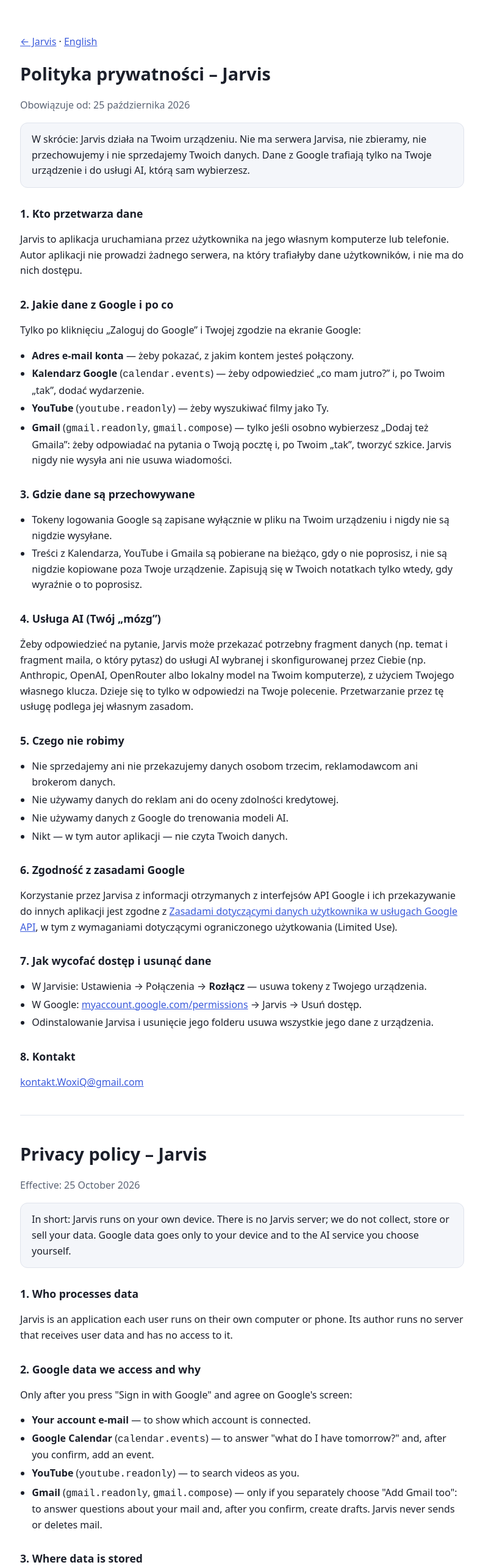
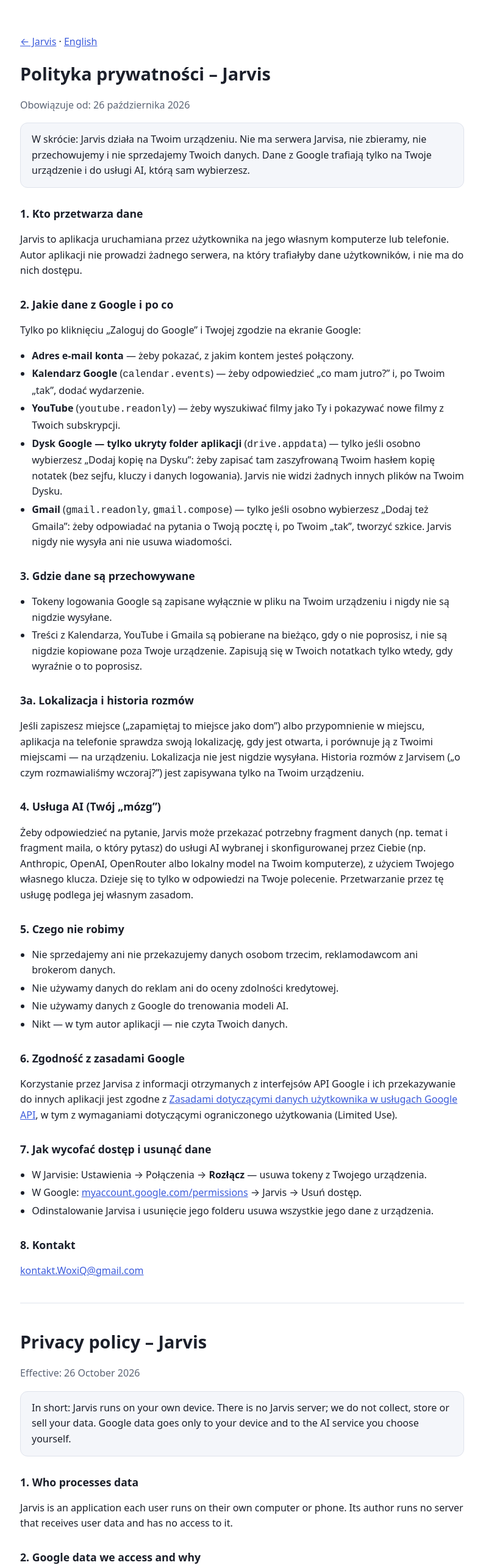
Before and after one commit to MrozMateusz/Jarvis, a plain HTML site: page privacy.html in a window 1280 px wide. Shown: the top 2566 px of the page at 61% size, without its empty margins (243-1035 px from the left). Drawn offline with Linux system fonts and the light colour scheme.

Commit message:
Add files via upload

```diff
--- a/privacy.html
+++ b/privacy.html
@@ -24,7 +24,7 @@
 <main>
   <p><a href="index.html">← Jarvis</a> · <a href="#en">English</a></p>
   <h1>Polityka prywatności – Jarvis</h1>
-  <p class="muted">Obowiązuje od: 25 października 2026</p>
+  <p class="muted">Obowiązuje od: 26 października 2026</p>
 
   <div class="card">W skrócie: Jarvis działa na Twoim urządzeniu. Nie ma serwera Jarvisa, nie zbieramy, nie przechowujemy
   i nie sprzedajemy Twoich danych. Dane z Google trafiają tylko na Twoje urządzenie i do usługi AI, którą sam wybierzesz.</div>
@@ -38,7 +38,9 @@
   <ul>
     <li><b>Adres e-mail konta</b> — żeby pokazać, z jakim kontem jesteś połączony.</li>
     <li><b>Kalendarz Google</b> (<code>calendar.events</code>) — żeby odpowiedzieć „co mam jutro?” i, po Twoim „tak”, dodać wydarzenie.</li>
-    <li><b>YouTube</b> (<code>youtube.readonly</code>) — żeby wyszukiwać filmy jako Ty.</li>
+    <li><b>YouTube</b> (<code>youtube.readonly</code>) — żeby wyszukiwać filmy jako Ty i pokazywać nowe filmy z Twoich subskrypcji.</li>
+    <li><b>Dysk Google — tylko ukryty folder aplikacji</b> (<code>drive.appdata</code>) — tylko jeśli osobno wybierzesz „Dodaj kopię na Dysku”:
+        żeby zapisać tam zaszyfrowaną Twoim hasłem kopię notatek (bez sejfu, kluczy i danych logowania). Jarvis nie widzi żadnych innych plików na Twoim Dysku.</li>
     <li><b>Gmail</b> (<code>gmail.readonly</code>, <code>gmail.compose</code>) — tylko jeśli osobno wybierzesz „Dodaj też Gmaila”:
         żeby odpowiadać na pytania o Twoją pocztę i, po Twoim „tak”, tworzyć szkice. Jarvis nigdy nie wysyła ani nie usuwa wiadomości.</li>
   </ul>
@@ -49,6 +51,11 @@
     <li>Treści z Kalendarza, YouTube i Gmaila są pobierane na bieżąco, gdy o nie poprosisz, i nie są nigdzie kopiowane
         poza Twoje urządzenie. Zapisują się w Twoich notatkach tylko wtedy, gdy wyraźnie o to poprosisz.</li>
   </ul>
+
+  <h2>3a. Lokalizacja i historia rozmów</h2>
+  <p>Jeśli zapiszesz miejsce („zapamiętaj to miejsce jako dom”) albo przypomnienie w miejscu, aplikacja na telefonie sprawdza
+     swoją lokalizację, gdy jest otwarta, i porównuje ją z Twoimi miejscami — na urządzeniu. Lokalizacja nie jest nigdzie wysyłana.
+     Historia rozmów z Jarvisem („o czym rozmawialiśmy wczoraj?”) jest zapisywana tylko na Twoim urządzeniu.</p>
 
   <h2>4. Usługa AI (Twój „mózg”)</h2>
   <p>Żeby odpowiedzieć na pytanie, Jarvis może przekazać potrzebny fragment danych (np. temat i fragment maila, o który
@@ -77,12 +84,12 @@
   </ul>
 
   <h2>8. Kontakt</h2>
-  <p><a href=""mailto:kontakt.WoxiQgmail.com"">kontakt.WoxiQ@gmail.com</a></p>
+  <p><a href="mailto:kontakt.WoxiQ@gmail.com">kontakt.WoxiQ@gmail.com</a></p>
 
   <hr>
   <section id="en" lang="en">
     <h1>Privacy policy – Jarvis</h1>
-    <p class="muted">Effective: 25 October 2026</p>
+    <p class="muted">Effective: 26 October 2026</p>
     <div class="card">In short: Jarvis runs on your own device. There is no Jarvis server; we do not collect, store or sell
     your data. Google data goes only to your device and to the AI service you choose yourself.</div>
 
@@ -95,7 +102,9 @@
     <ul>
       <li><b>Your account e-mail</b> — to show which account is connected.</li>
       <li><b>Google Calendar</b> (<code>calendar.events</code>) — to answer "what do I have tomorrow?" and, after you confirm, add an event.</li>
-      <li><b>YouTube</b> (<code>youtube.readonly</code>) — to search videos as you.</li>
+      <li><b>YouTube</b> (<code>youtube.readonly</code>) — to search videos as you and show new videos from your subscriptions.</li>
+      <li><b>Google Drive — the hidden app folder only</b> (<code>drive.appdata</code>) — only if you separately choose "Add Drive backup":
+          to store a copy of your notes encrypted with your password (no vault, keys or sign-in data). Jarvis can't see any other file on your Drive.</li>
       <li><b>Gmail</b> (<code>gmail.readonly</code>, <code>gmail.compose</code>) — only if you separately choose "Add Gmail too":
           to answer questions about your mail and, after you confirm, create drafts. Jarvis never sends or deletes mail.</li>
     </ul>
@@ -106,6 +115,10 @@
       <li>Calendar, YouTube and Gmail content is fetched when you ask for it and is not copied off your device. It is
           saved to your notes only when you explicitly ask.</li>
     </ul>
+
+    <h2>3a. Location and conversation history</h2>
+    <p>If you save a place or a place reminder, the phone app checks its location while it is open and compares it with your
+       places on the device. Your location is not sent anywhere. Your conversation history with Jarvis is stored only on your device.</p>
 
     <h2>4. The AI service (your "brain")</h2>
     <p>To answer a request, Jarvis may send the needed piece of data (e.g. the subject and an excerpt of an e-mail you ask
```
Also changed, not shown: index.html (+2 -2 lines).
